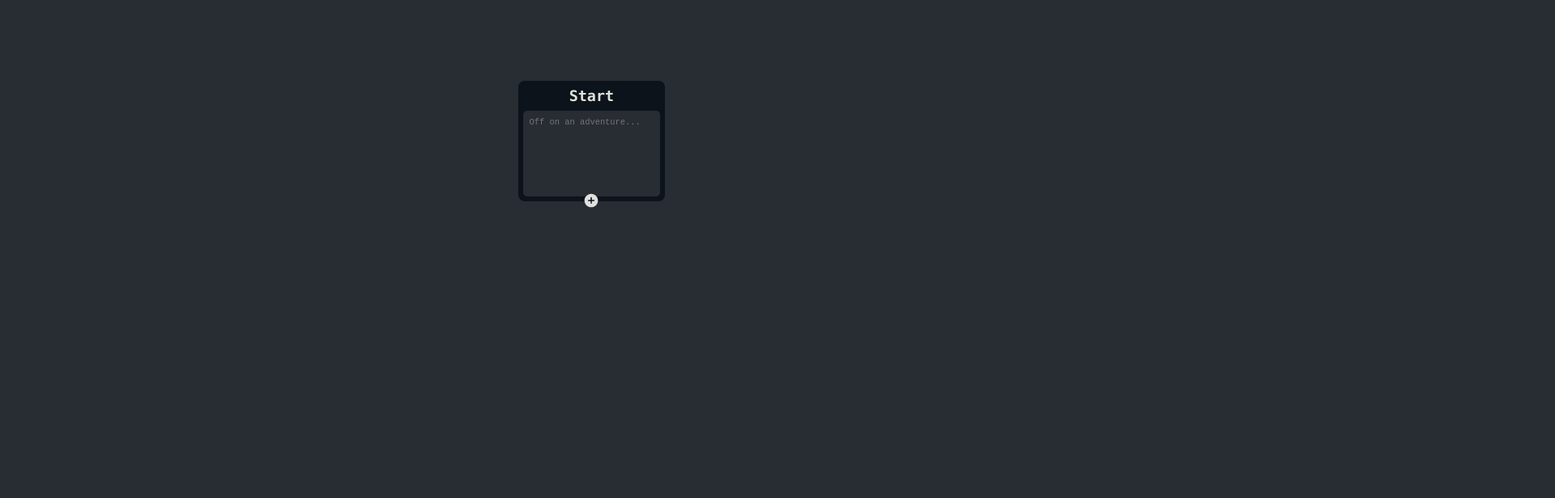
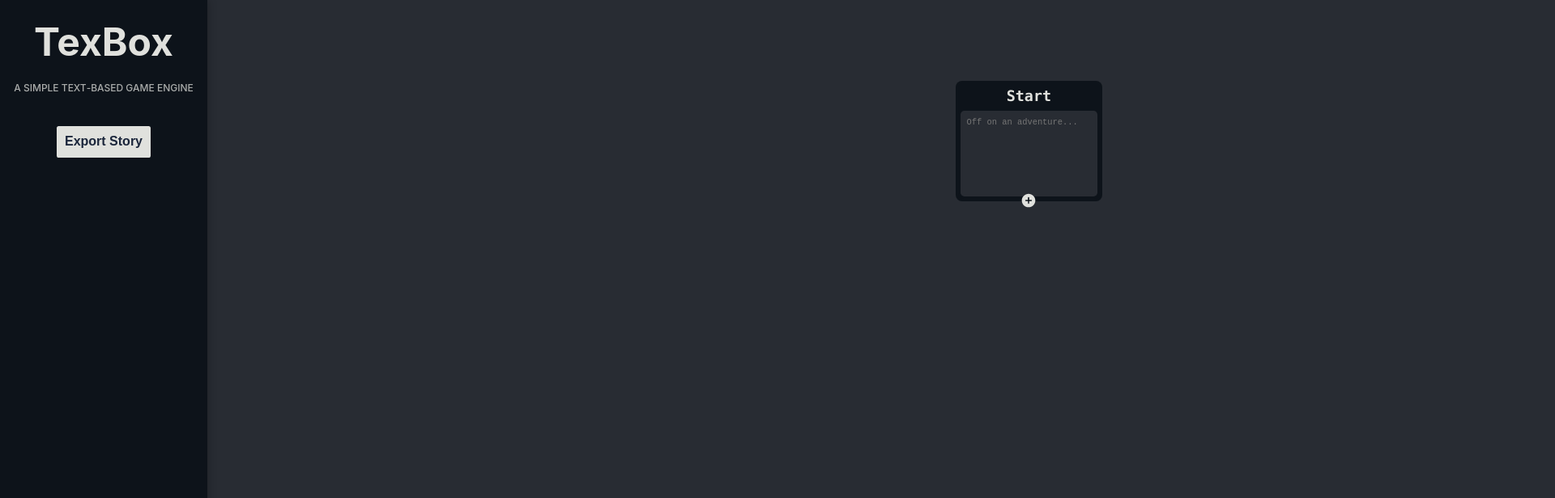
Before and after one commit to jacobcjohnston/TexBox, a React (Create React App) app: page / in a window 1280 px wide. Shown: the top 616 px of the page at 81% size, 1920 px wide, since content can reach past the window. Built offline with nearby package versions, Linux system fonts and the light colour scheme.

Commit message:
Worked on downloading html file from export

```diff
--- a/src/App.css
+++ b/src/App.css
@@ -21,8 +21,7 @@
 
 .App-header {
   min-height: 200vh;
-  min-width: 100vh;
-
+  min-width: 200vw;
 
   display: flex;
   flex-direction: column;
@@ -32,6 +31,49 @@
   font-size: calc(1px + 1.6vmin);
   color: var(--cream);
 }
+
+
+.Sidebar {
+  position:fixed;
+  top:0px;
+  left:0px;
+}
+
+.SidebarBackdrop {
+  position: fixed;
+  height:100vh;
+  width:32vmin;
+  background-color: var(--superDark);
+  box-shadow: 2px 0px 10px rgba(0, 0.05, 0.1, 0.2);
+}
+
+#Export {
+  margin-top: 3vmin;
+  padding:1.3vmin;
+  font-size: 2vmin;
+  font-weight: 600;
+  border: none;
+  border-radius: 0.32vmin;
+  color: var(--navy);
+  background-color: var(--cream);
+}
+
+
+
+h1.Title {
+  font-size: 6vmin;
+  font-weight: 700;
+  line-height: 50%;
+  margin-top: 5vmin;
+}
+
+h2.Title {
+  font-size: 2.2vmin;
+  font-weight: 500;
+  opacity: 75%;
+  font-variant-caps: all-small-caps;
+}
+
 
 
 .Pan {
@@ -47,7 +89,7 @@
   width:22.6vmin;
   height:18.6vmin;
   position:absolute;
-  cursor:default
+  cursor:default;
 }
 
 
--- a/src/App.js
+++ b/src/App.js
@@ -1,31 +1,48 @@
 import './App.css';
+import React, { useEffect, useRef} from "react";
+import Root from './Root';
+import Sidebar from './Sidebar';
 
-import React, { useRef} from "react";
-
-import Root from './Root';
 import { MapProvider } from './MapContext';
 
 
 function App() {
+  //Scroll to halfway in the middle at the start
+  useEffect(() => {
+    window.scrollBy(window.innerWidth/4 - 50, 0);
+  }, []);
+
 
 
   //handle Panning
   const click = useRef(false);
+  const speed = useRef([0, 0])
 
-  const detectClick = (e) => {
-    click.current = true
+  const pan = (e) => {
+    if(click.current) {
+      speed.current[0] = (speed.current[0] - e.movementX)/2
+      speed.current[1] = (speed.current[1] - e.movementY)/2
+
+      window.scrollBy(speed.current[0], speed.current[1])
+    } else{
+      speed.current[0] /= 1.5
+      speed.current[1] /= 1.5
+    }
   }
 
   return (
         <div className="App">
           <div
-            onClick = {() => click.current = true}
+            onMouseDown = {() => click.current = true}
+            onMouseUp = {() => click.current = false}
+            onMouseMove = {pan}
             className="Pan"
           ></div>
 
           <header className="App-header">
             <MapProvider>
               <Root/>
+              <Sidebar/>
             </MapProvider>
           </header>
         </div>
--- a/src/NodeComp.js
+++ b/src/NodeComp.js
@@ -110,6 +110,9 @@ export default function Node({id, action, result="...", parentPos,
         <Draggable
           defaultPosition={{x:position[0], y:position[1]}}
           onDrag={trackDrag}
+          bounds={{
+            top:position[1] - 100,
+          }}
         >
           <div>
             <div className='Node'>
--- a/src/Root.js
+++ b/src/Root.js
@@ -7,7 +7,8 @@ import logo from "./logo.svg";
 
 import Action from './Action';
 
-export default function Root({action="Start", result="Off on an adventure...", position=[0, 100]}) {
+
+export default function Root({action="Start", result="Off on an adventure...", position=[-100, 100]}) {
     /*  --------------------- Hande Position -------------- */
     const [pos, setPos] = useState(position);
 
--- /dev/null
+++ b/src/Sidebar.js
@@ -0,0 +1,53 @@
+import React, { useContext } from "react";
+import { MapContext } from "./MapContext";
+
+export default function Sidebar() {
+    const {map, _} = useContext(MapContext);
+
+
+    const html = `
+    <!DOCTYPE html>
+    <html lang="en>
+    <meta charset="UTF-8">
+    <title>Page Title</title>
+    <meta name="viewport" content="width=device-width,initial-scale=1">
+    <link rel="stylesheet" href="">
+    <style>
+    </style>
+    <body>
+        <div id="root"></div>
+
+
+        <script type="module">
+
+        </script>
+
+
+    </body>
+    <html>
+    `
+
+
+
+    return (
+        <div>
+            <div className="Sidebar">
+                <div className="SidebarBackdrop">
+                    <h1 className="Title">TexBox</h1>
+                    <h2 className="Title">A simple text-based game engine</h2>
+                    <a
+                        href = {
+                            `data:text/plain,${html}`
+                        }
+                        download = "adventure.html"
+                        target="_blank"
+                        rel="noopener noreferrer"
+
+                    >
+                        <button id="Export">Export Story</button>
+                    </a>
+                </div>
+            </div>
+        </div>
+    );
+}
```
